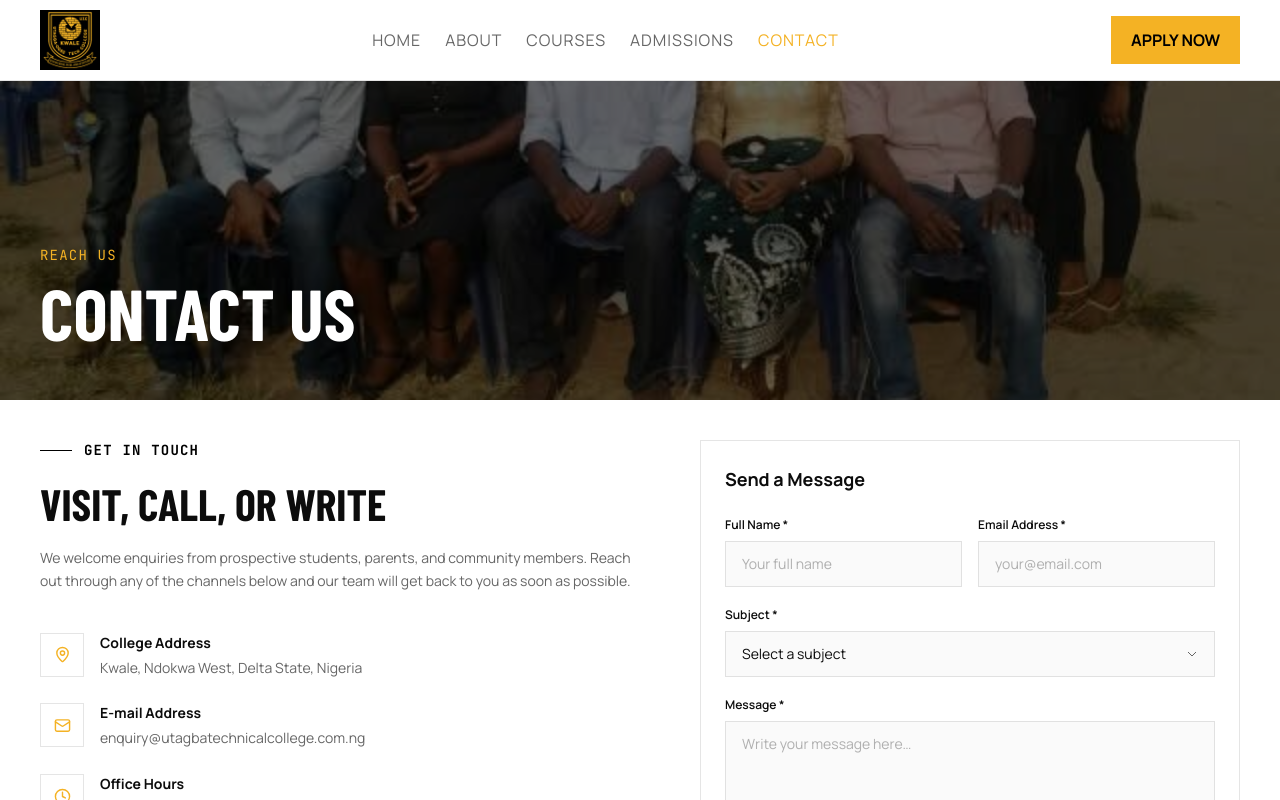
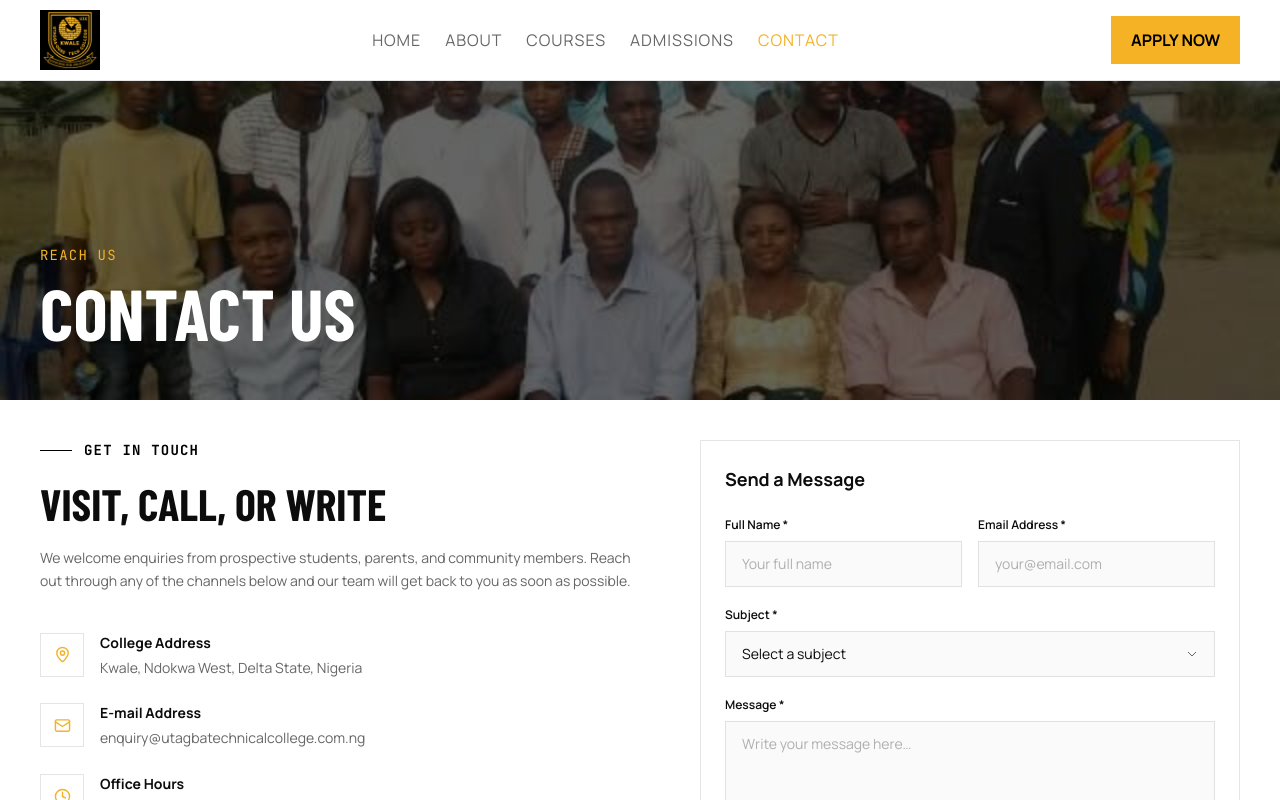
Before and after one commit to yuddyudoka/utagba-ogbe-technical-college, a React (Vite) app: page /contact in a window 1280 px wide. Shown: the top 800 px of the page. Built offline with nearby package versions, Linux system fonts and the light colour scheme; a web font is replaced by a local one.

Commit message:
Adjust contact hero focal point

```diff
--- a/src/pages/ContactUs.tsx
+++ b/src/pages/ContactUs.tsx
@@ -122,7 +122,7 @@
           <img
             src={imgHero}
             alt="Utagba-Ogbe Technical College campus"
-            className="w-full h-full object-cover object-[center_88%]"
+            className="w-full h-full object-cover object-[center_10%]"
           />
           <div className="absolute inset-0 bg-black/60" />
         </div>
```
